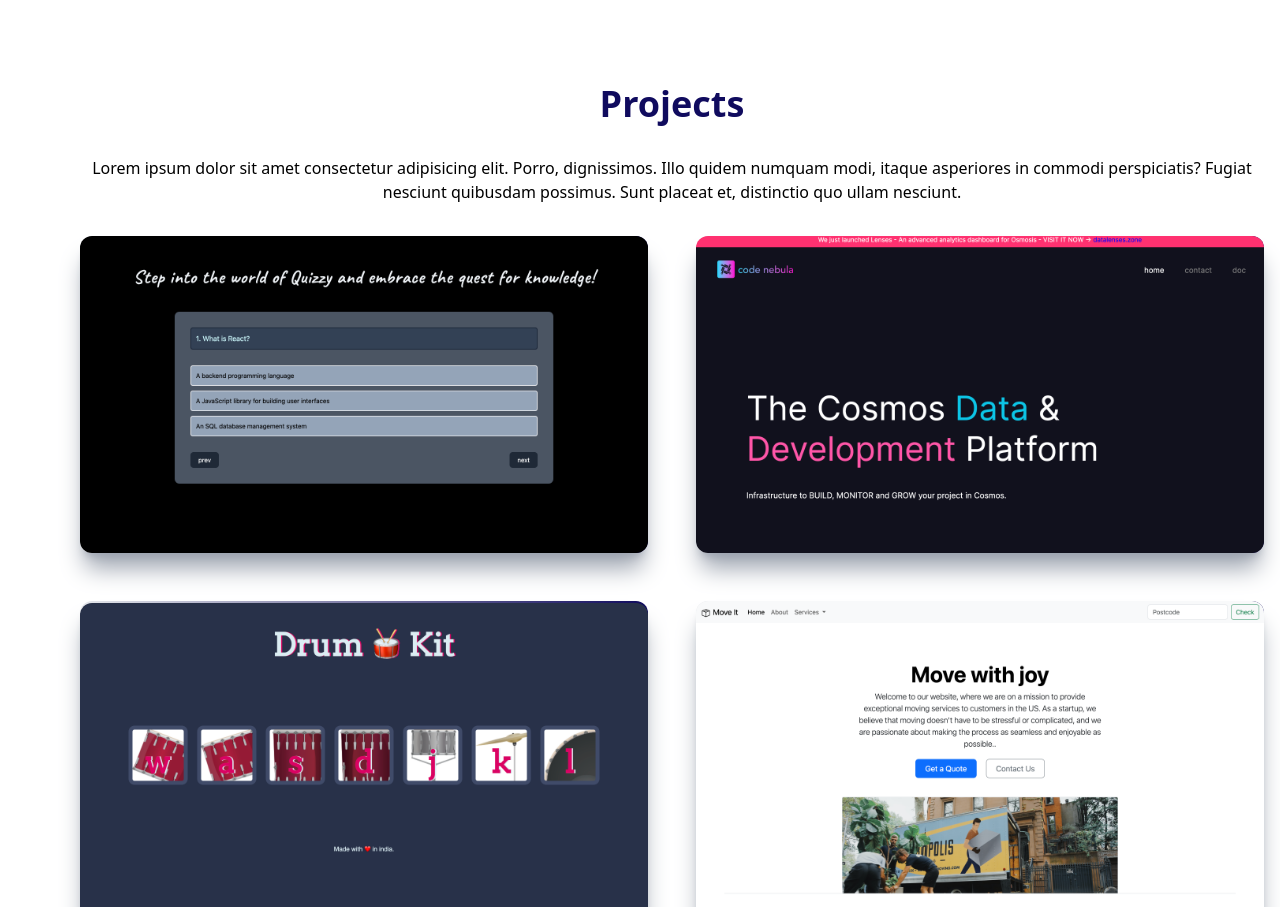
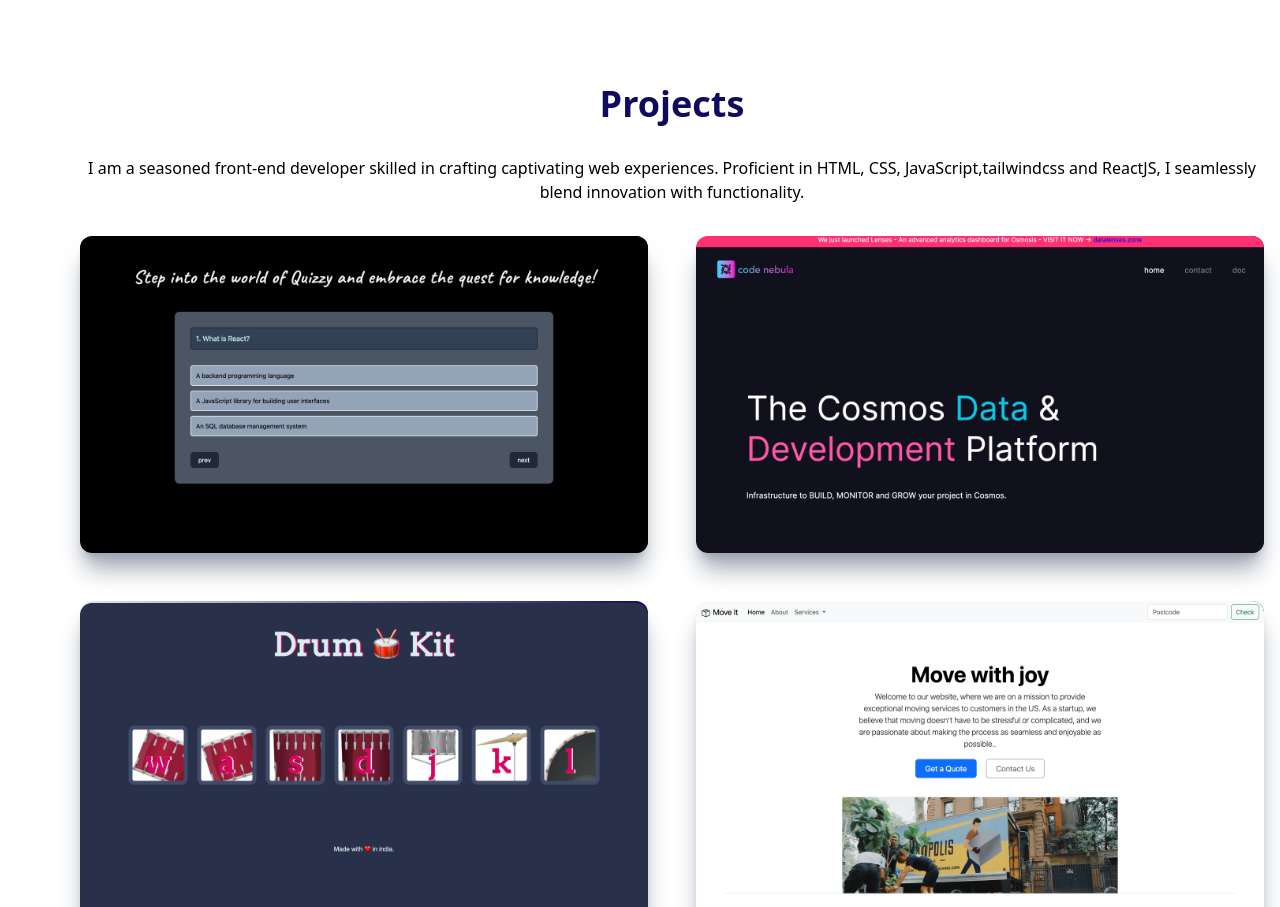
Before and after one commit to mayank-thapliyal-1/portfolio, a React (Vite) app: page / in a window 1280 px wide. Shown: the part 1420-2327 px from the top of the page. Built offline with nearby package versions, Linux system fonts and the light colour scheme.

Commit message:
second commit

```diff
--- a/src/components/Projects.jsx
+++ b/src/components/Projects.jsx
@@ -10,13 +10,12 @@ const Projects=()=>{
 <div id="Projects" className="max-w-[1040] m-auto md:pl-20 p-4 py-16">
     <h1 className="text-4xl font-bold text-center text-[#100b5e]">Projects</h1>
     <p className=" text-center py-8">
-        Lorem ipsum dolor sit amet consectetur adipisicing elit. Porro, dignissimos. Illo quidem numquam modi, itaque asperiores in commodi perspiciatis? Fugiat nesciunt quibusdam possimus. Sunt placeat et, distinctio quo ullam nesciunt.
-    </p>
+    I am a seasoned front-end developer skilled in crafting captivating web experiences. Proficient in HTML, CSS, JavaScript,tailwindcss and ReactJS, I seamlessly blend innovation with functionality.</p>
     <div className="grid sm:grid-cols-2 gap-12">
         <ProjectItem img={QuizzyImg} title='Quizzy' link='https://quizzy-git-main-mayank-thapliyal-1.vercel.app/'/>
-        <ProjectItem img={CodeNebula} title='CodeNebula' link='https://mayank-thapliyal-1.github.io/CodeNebulae/' />
+        <ProjectItem img={CodeNebula} title='CodeNebula' link='https://code-nebulae-git-main-mayank-thapliyal-1.vercel.app/' />
         <ProjectItem img={DrumKitImg} title='DrumKit' link='https://drum-kit-git-main-mayank-thapliyal-1.vercel.app/' />
-        <ProjectItem img={MoveItImg} title='MoveIt' link="https://mayank-thapliyal-1.github.io/Move-IT/"/>
+        <ProjectItem img={MoveItImg} title='MoveIt' link="https://move-it-git-main-mayank-thapliyal-1.vercel.app/"/>
     </div>
  </div>
     );
```
